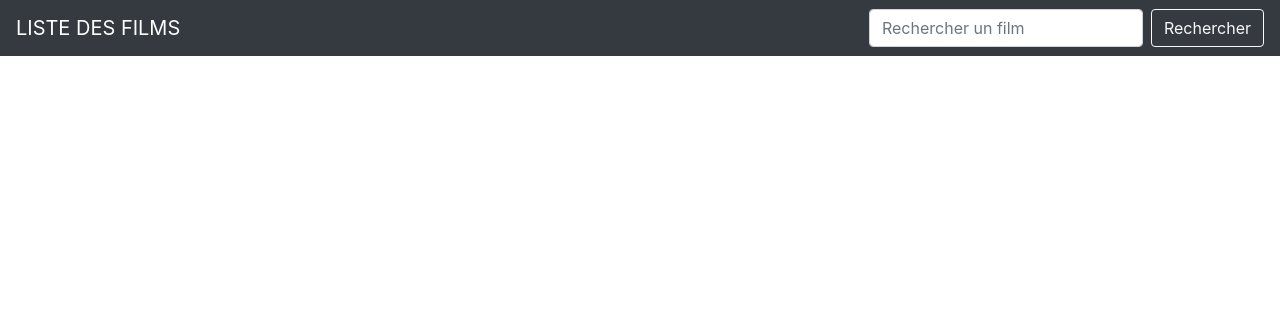
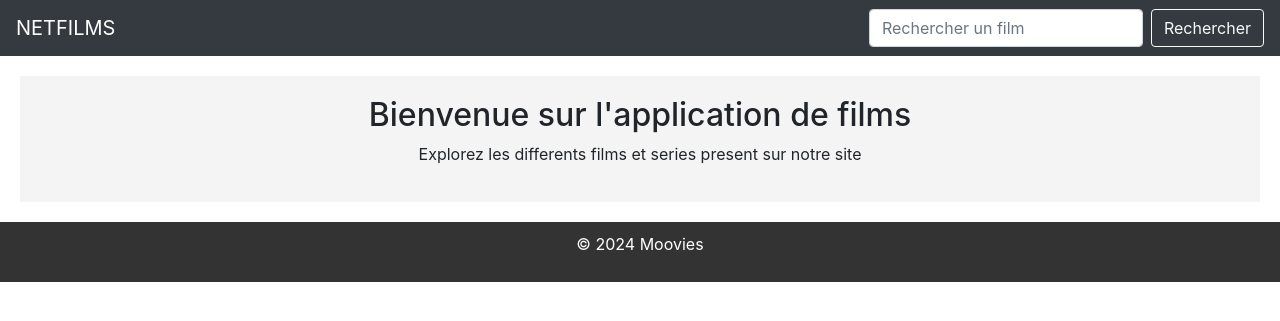
Before and after one commit to abougma/Django-Moovies, a Django app: page / in a window 1280 px wide. Shown: the top 321 px of the page. Run offline with Django 5.2, Linux system fonts and the light colour scheme; some libraries are stand-ins or nearby versions.

Commit message:
Feat: udapte views

```diff
--- a/moovies/templates/moovie/searchFilm.html
+++ b/moovies/templates/moovie/searchFilm.html
@@ -11,6 +11,20 @@
             flex-wrap: wrap;
         }
 
+        footer {
+            background-color: #333;
+            color: #fff;
+            text-align: center;
+            padding: 10px 0;
+        }
+        main {
+            padding: 20px;
+        }
+        .hero {
+            background-color: #f4f4f4;
+            padding: 20px;
+            text-align: center;
+        }
         .movie-thumbnail {
             width: 200px;
             margin: 10px;
@@ -39,7 +53,7 @@
 </head>
 <body>
     <nav class="navbar navbar-expand-lg navbar-dark bg-dark">
-        <a class="navbar-brand" href="#">LISTE DES FILMS</a>
+        <a class="navbar-brand" href="#">NETFILMS</a>
         <button class="navbar-toggler" type="button" data-toggle="collapse" data-target="#navbarNav" aria-controls="navbarNav" aria-expanded="false" aria-label="Toggle navigation">
             <span class="navbar-toggler-icon"></span>
         </button>
@@ -51,6 +65,13 @@
             </form>
         </div>
     </nav>
+
+    <main>
+        <section class="hero">
+            <h2>Bienvenue sur l'application de films</h2>
+            <p>Explorez les differents films et series present sur notre site</p>
+        </section>
+    </main>
 
     <div class="container">
         <div class="movie-container">
@@ -68,6 +89,10 @@
         </div>
     </div>
 
+    <footer>
+        <p>&copy; 2024 Moovies</p>
+    </footer>
+
     <script src="https://code.jquery.com/jquery-3.5.1.slim.min.js"></script>
     <script src="https://cdn.jsdelivr.net/npm/@popperjs/core@2.5.4/dist/umd/popper.min.js"></script>
     <script src="https://stackpath.bootstrapcdn.com/bootstrap/4.5.2/js/bootstrap.min.js"></script>
```
